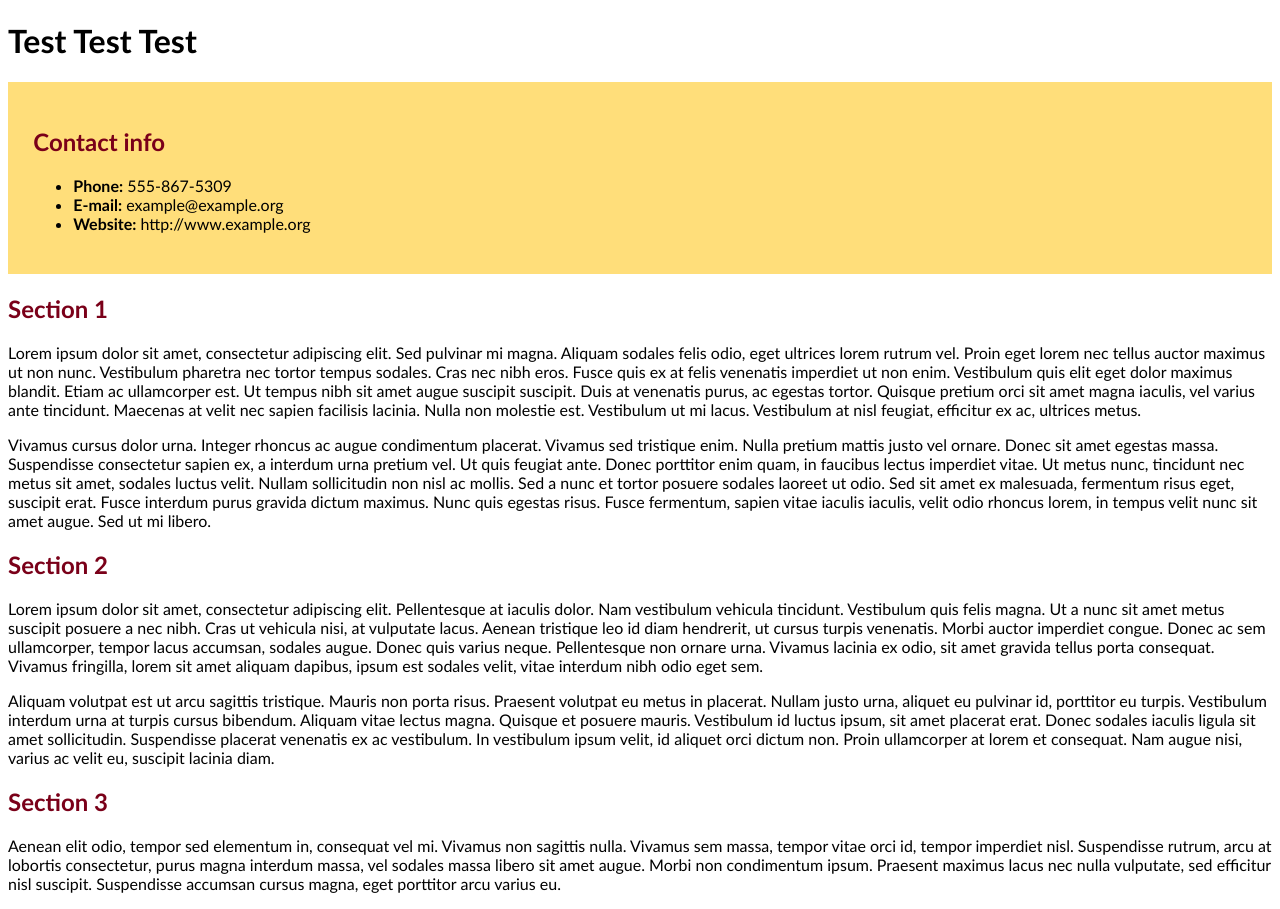
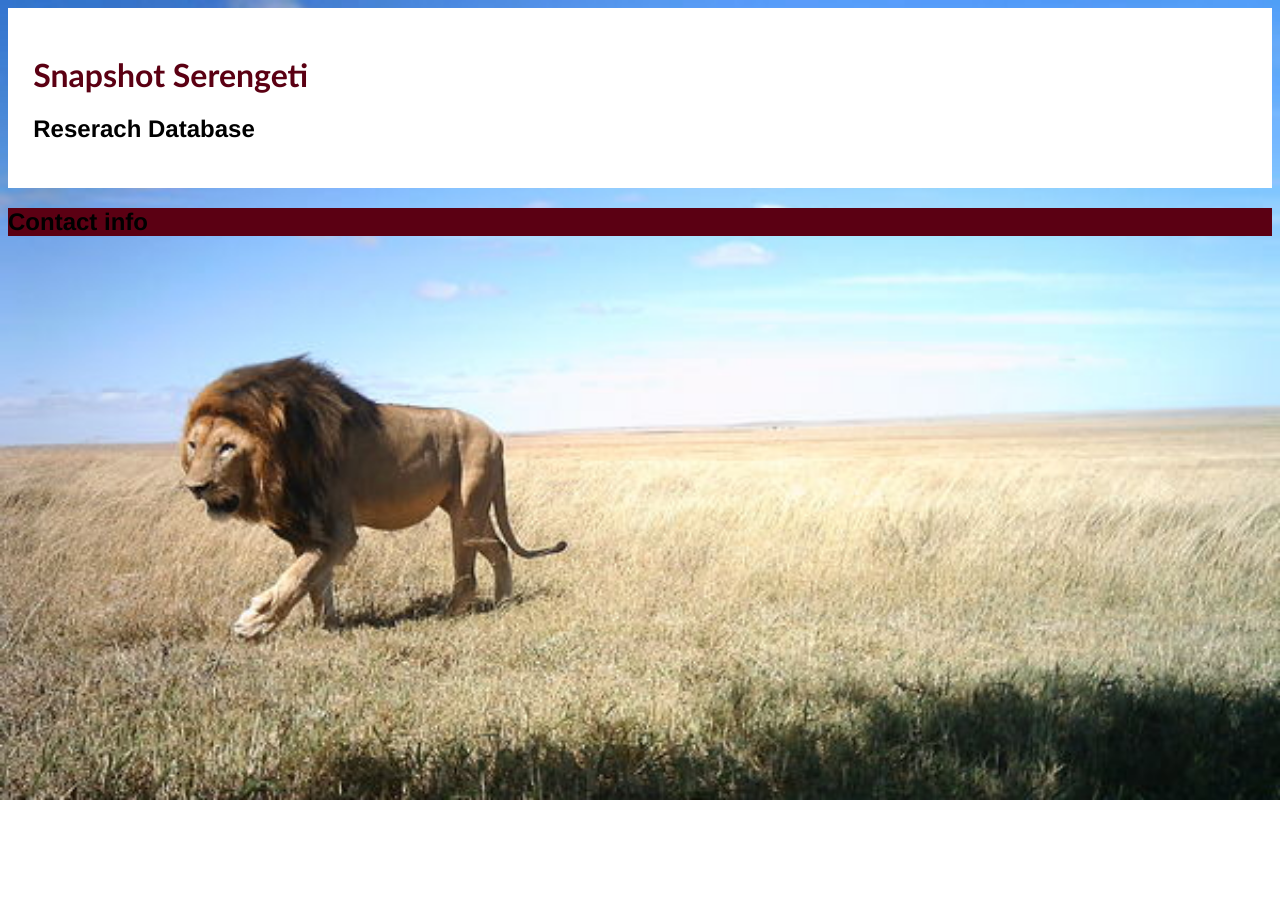
Before and after one commit to jessamina-b/1055CUREsite, a plain HTML site: page index.html in a window 1280 px wide. After the commit the page ends 800 px from the top, so only its background shows below. Drawn offline with Linux system fonts and the light colour scheme.

Commit message:
lion background

```diff
--- a/index.html
+++ b/index.html
@@ -1,37 +1,22 @@
 <!doctype html>
+<html lang="en">
+
 <head>
-  <title>Page title</title>
+  <title>Snapshot Serengeti Research Database Homepage</title>
   <link rel="stylesheet" type="text/css" href="styles.css">
 </head>
 
 <body>
-
-<h1>Test Test Test</h1>
-
-<div id="contact">
-<h2>Contact info</h2>
-<ul>
-  <li><strong>Phone:</strong> 555-867-5309</li>
-  <li><strong>E-mail:</strong> example@example.org</li>
-  <li><strong>Website:</strong> http://www.example.org</li>
-</ul>
+<div id="Header">
+<h1>Snapshot Serengeti</h1>
+<h2>Reserach Database</h2>
 </div>
 
-<h2>Section 1</h2>
+<div id="Menu">
+<h2 color: white>Contact info</h2>
+</div>
 
-<p>Lorem ipsum dolor sit amet, consectetur adipiscing elit. Sed pulvinar mi magna. Aliquam sodales felis odio, eget ultrices lorem rutrum vel. Proin eget lorem nec tellus auctor maximus ut non nunc. Vestibulum pharetra nec tortor tempus sodales. Cras nec nibh eros. Fusce quis ex at felis venenatis imperdiet ut non enim. Vestibulum quis elit eget dolor maximus blandit. Etiam ac ullamcorper est. Ut tempus nibh sit amet augue suscipit suscipit. Duis at venenatis purus, ac egestas tortor. Quisque pretium orci sit amet magna iaculis, vel varius ante tincidunt. Maecenas at velit nec sapien facilisis lacinia. Nulla non molestie est. Vestibulum ut mi lacus. Vestibulum at nisl feugiat, efficitur ex ac, ultrices metus. </p>
 
-<p> Vivamus cursus dolor urna. Integer rhoncus ac augue condimentum placerat. Vivamus sed tristique enim. Nulla pretium mattis justo vel ornare. Donec sit amet egestas massa. Suspendisse consectetur sapien ex, a interdum urna pretium vel. Ut quis feugiat ante. Donec porttitor enim quam, in faucibus lectus imperdiet vitae. Ut metus nunc, tincidunt nec metus sit amet, sodales luctus velit. Nullam sollicitudin non nisl ac mollis. Sed a nunc et tortor posuere sodales laoreet ut odio. Sed sit amet ex malesuada, fermentum risus eget, suscipit erat. Fusce interdum purus gravida dictum maximus. Nunc quis egestas risus. Fusce fermentum, sapien vitae iaculis iaculis, velit odio rhoncus lorem, in tempus velit nunc sit amet augue. Sed ut mi libero.</p>
-
-<h2>Section 2</h2>
-
-<p>Lorem ipsum dolor sit amet, consectetur adipiscing elit. Pellentesque at iaculis dolor. Nam vestibulum vehicula tincidunt. Vestibulum quis felis magna. Ut a nunc sit amet metus suscipit posuere a nec nibh. Cras ut vehicula nisi, at vulputate lacus. Aenean tristique leo id diam hendrerit, ut cursus turpis venenatis. Morbi auctor imperdiet congue. Donec ac sem ullamcorper, tempor lacus accumsan, sodales augue. Donec quis varius neque. Pellentesque non ornare urna. Vivamus lacinia ex odio, sit amet gravida tellus porta consequat. Vivamus fringilla, lorem sit amet aliquam dapibus, ipsum est sodales velit, vitae interdum nibh odio eget sem.</p>
-
-<p>Aliquam volutpat est ut arcu sagittis tristique. Mauris non porta risus. Praesent volutpat eu metus in placerat. Nullam justo urna, aliquet eu pulvinar id, porttitor eu turpis. Vestibulum interdum urna at turpis cursus bibendum. Aliquam vitae lectus magna. Quisque et posuere mauris. Vestibulum id luctus ipsum, sit amet placerat erat. Donec sodales iaculis ligula sit amet sollicitudin. Suspendisse placerat venenatis ex ac vestibulum. In vestibulum ipsum velit, id aliquet orci dictum non. Proin ullamcorper at lorem et consequat. Nam augue nisi, varius ac velit eu, suscipit lacinia diam. </p>
-
-<h2>Section 3</h2>
-
-<p>Aenean elit odio, tempor sed elementum in, consequat vel mi. Vivamus non sagittis nulla. Vivamus sem massa, tempor vitae orci id, tempor imperdiet nisl. Suspendisse rutrum, arcu at lobortis consectetur, purus magna interdum massa, vel sodales massa libero sit amet augue. Morbi non condimentum ipsum. Praesent maximus lacus nec nulla vulputate, sed efficitur nisl suscipit. Suspendisse accumsan cursus magna, eget porttitor arcu varius eu.</p>
 
 </body>
 </html>
--- a/styles.css
+++ b/styles.css
@@ -1,12 +1,26 @@
 body {
-  font-family: "Optima", sans-serif;
+  font-family: "Helvetica", sans-serif;
+  background:url("lion3.jpg");
+  background-repeat: no-repeat;
+  background-size: cover;
+}
+
+h1 {
+  color: #5B0013;
+  font-size: 2em;
+  font-family: "calibri", sans-serif;
 }
 
 h2 {
-  color: #7A0019;
+  color: black;
 }
 
-#contact {
-  background-color: #FFDE7A;
-  padding: 2%;
+#Menu {
+  background-color: #5B0013;
+  color: #FFB71E;
 }
+
+#Header {
+background-color: white;
+padding:2%;
+}
```
Also changed, not shown: BTL.png (added), lion3.jpg (added).
